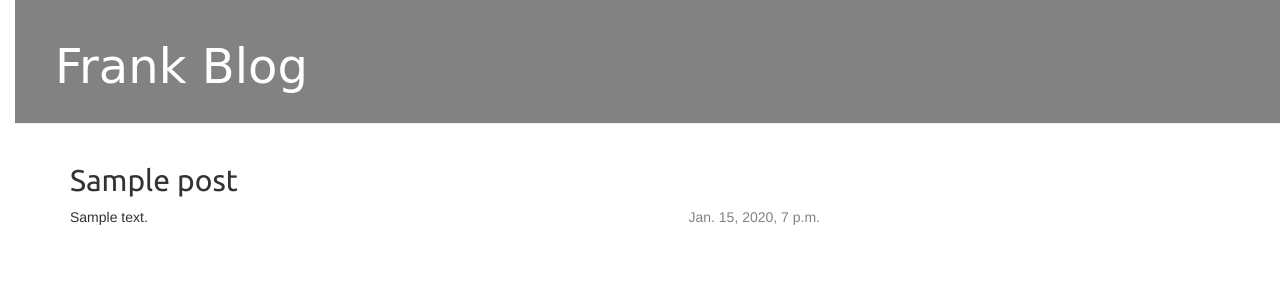
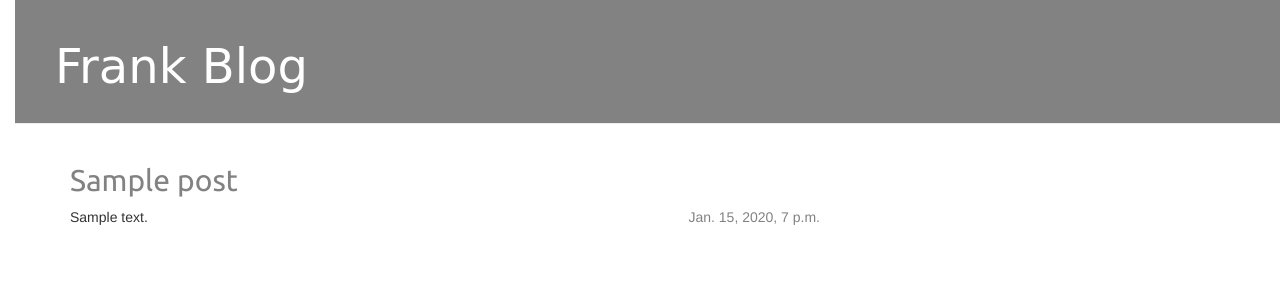
Before and after one commit to geeksgeek/my-first-blog, a Django app: page /post/1/ in a window 1280 px wide. Shown: the top 300 px of the page. Run offline with Django 3.2, Linux system fonts and the light colour scheme; tables that the repository leaves empty hold one stand-in row (values such as "Sample post"); some libraries are stand-ins or nearby versions; some web fonts are replaced.

Commit message:
modified css

```diff
--- a/blog/static/css/blog.css
+++ b/blog/static/css/blog.css
@@ -7,7 +7,6 @@ h1 a {
 body {
     padding-left: 15px;
 }
-
 
 .page-header {
     background-color: #828282;
@@ -27,6 +26,7 @@ body {
 
 h1, h2, h3, h4 {
     font-family: 'Ubuntu', cursive;
+    color: #828282;
 }
 
 .date {
```
